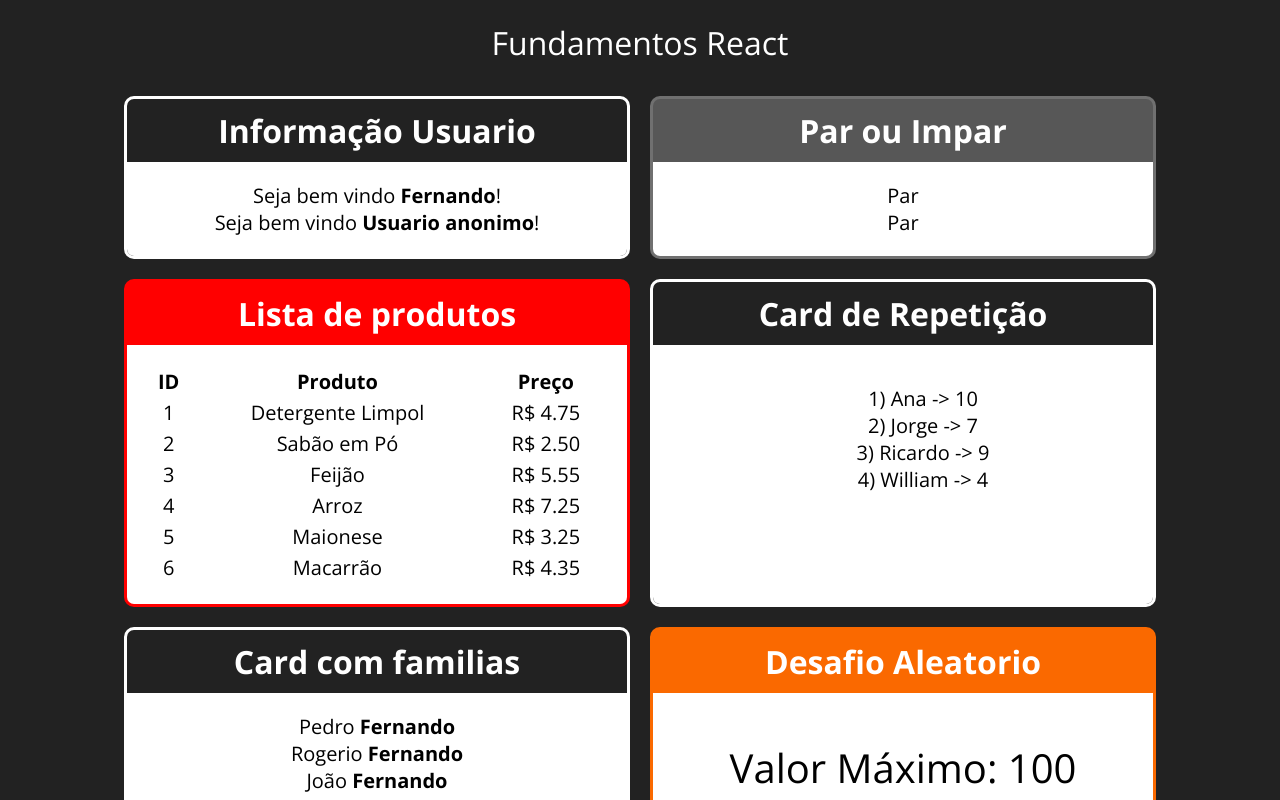
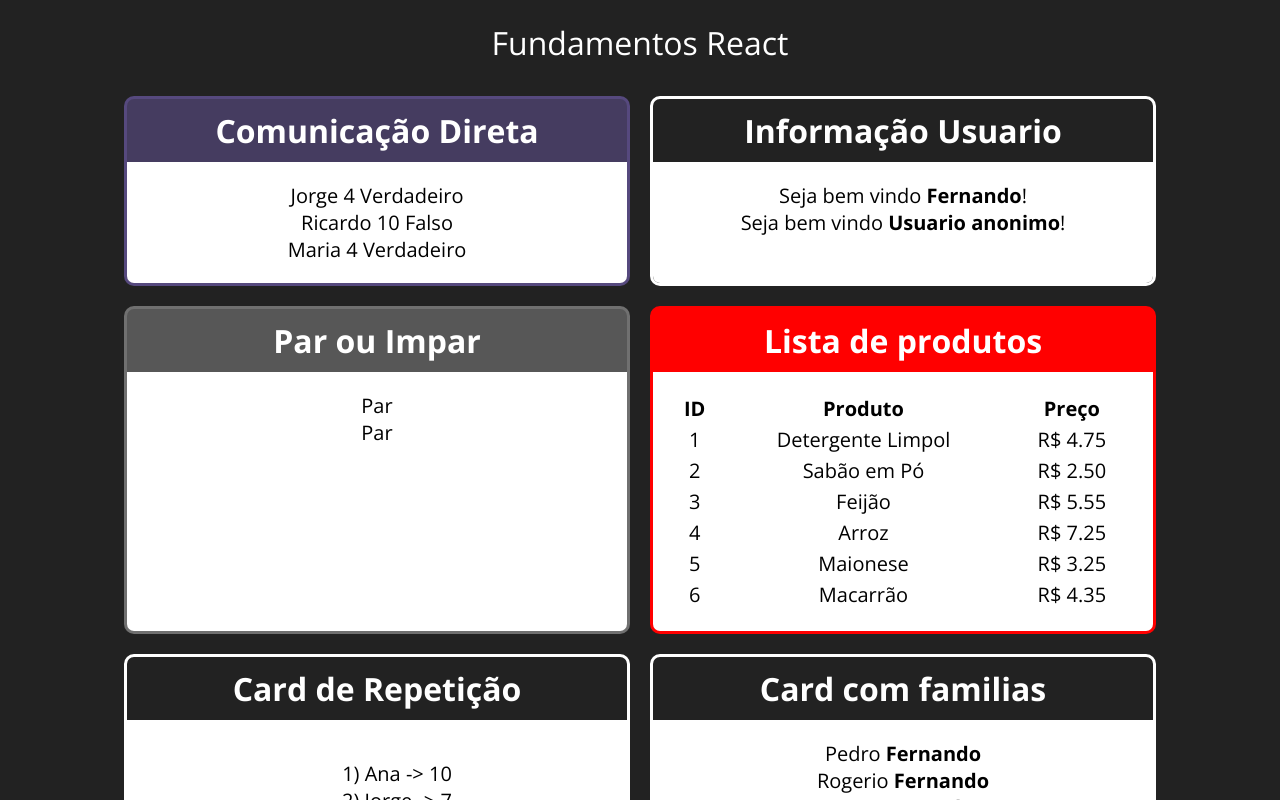
Before and after one commit to WillDavid/Curso-React-e-Redux, a React (Create React App) app in the folder fundamentos_react/: page / in a window 1280 px wide. Shown: the top 800 px of the page. Built offline with nearby package versions, Linux system fonts and the light colour scheme.

Commit message:
add comunicacao direta

```diff
--- a/fundamentos_react/src/App.jsx
+++ b/fundamentos_react/src/App.jsx
@@ -11,6 +11,7 @@ import ListaAlunos from './components/repeticao/ListaAlunos'
 import ListaProdutos from './components/repeticao/ListaProdutos'
 import ParOuImpar from './components/condicional/ParOuImpar'
 import UsuarioInfo from './components/condicional/UsuarioInfo'
+import DiretaPai from './components/comunicacao/DiretaPai'
 
 import './App.css'
 
@@ -20,6 +21,10 @@ export default function App(props) {
         <div className="app">
             <h1>Fundamentos React</h1>
             <div className="cardsDiv">
+
+                <Card title="Comunicação Direta" color="#6598">
+                    <DiretaPai></DiretaPai>
+                </Card>
 
                 <Card title="Informação Usuario" color="#83443">
                     <UsuarioInfo usuario={{nome: "Fernando"}}></UsuarioInfo>
--- /dev/null
+++ b/fundamentos_react/src/components/comunicacao/DiretaFilho.jsx
@@ -0,0 +1,11 @@
+import React from 'react'
+
+export default function DiretaFilho(props){
+    return (
+        <div>
+            <span>{props.text} </span>
+            <span>{props.number} </span>
+            <span>{props.bool ? 'Verdadeiro' : 'Falso'}</span>
+        </div>
+    )
+}
--- /dev/null
+++ b/fundamentos_react/src/components/comunicacao/DiretaPai.jsx
@@ -0,0 +1,12 @@
+import React from 'react'
+import DiretaFilho from './DiretaFilho'
+
+export default function DiretaPai(props){
+    return (
+        <div>
+            <DiretaFilho text="Jorge" number={4} bool={true}></DiretaFilho>
+            <DiretaFilho text="Ricardo" number={10} bool={false}></DiretaFilho>
+            <DiretaFilho text="Maria" number={4} bool={true}></DiretaFilho>
+        </div>
+    )
+}
```
